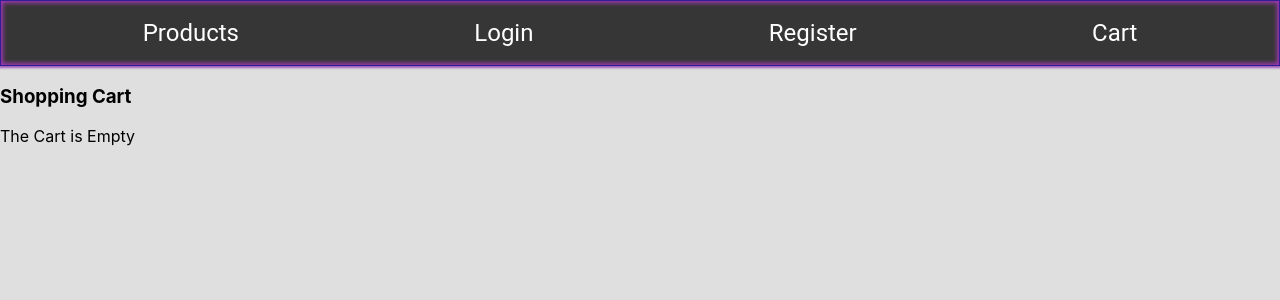
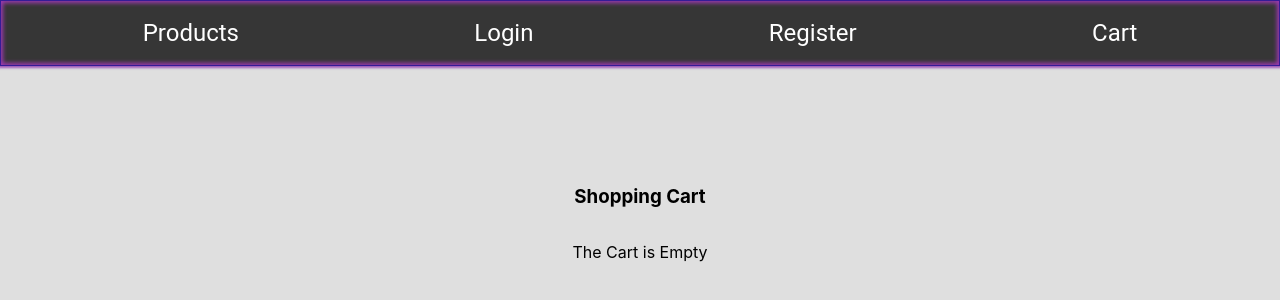
Before and after one commit to devNahuelOper/online-store, a React (Create React App) app in the folder client/: page /#/cart in a window 1280 px wide. Shown: the top 300 px of the page. Built offline with nearby package versions, Linux system fonts and the light colour scheme; what apollo-upload-client would draw is missing.

Commit message:
Center shopping cart

```diff
--- a/client/src/components/cart/Cart.js
+++ b/client/src/components/cart/Cart.js
@@ -15,7 +15,7 @@ const Cart = () => {
         let cost = 0;
 
         return (
-          <div>
+          <div className="cart">
             <h3>Shopping Cart</h3>
             {!data.cart || !data.cart.length  ? (
               <p>The Cart is Empty</p>
--- /dev/null
+++ b/client/src/components/cart/cart.css
@@ -0,0 +1,6 @@
+.cart {
+  margin: 100px auto;
+  display: flex;
+  flex-direction: column;
+  align-items: center;
+}
--- a/client/src/components/products/products.css
+++ b/client/src/components/products/products.css
@@ -303,3 +303,10 @@ input[type="file" i]::-webkit-file-upload-button {
 .add-to-cart {
   cursor: pointer;
 }
+
+.cart {
+  margin: 100px auto;
+  display: flex;
+  flex-direction: column;
+  align-items: center;
+}
```
